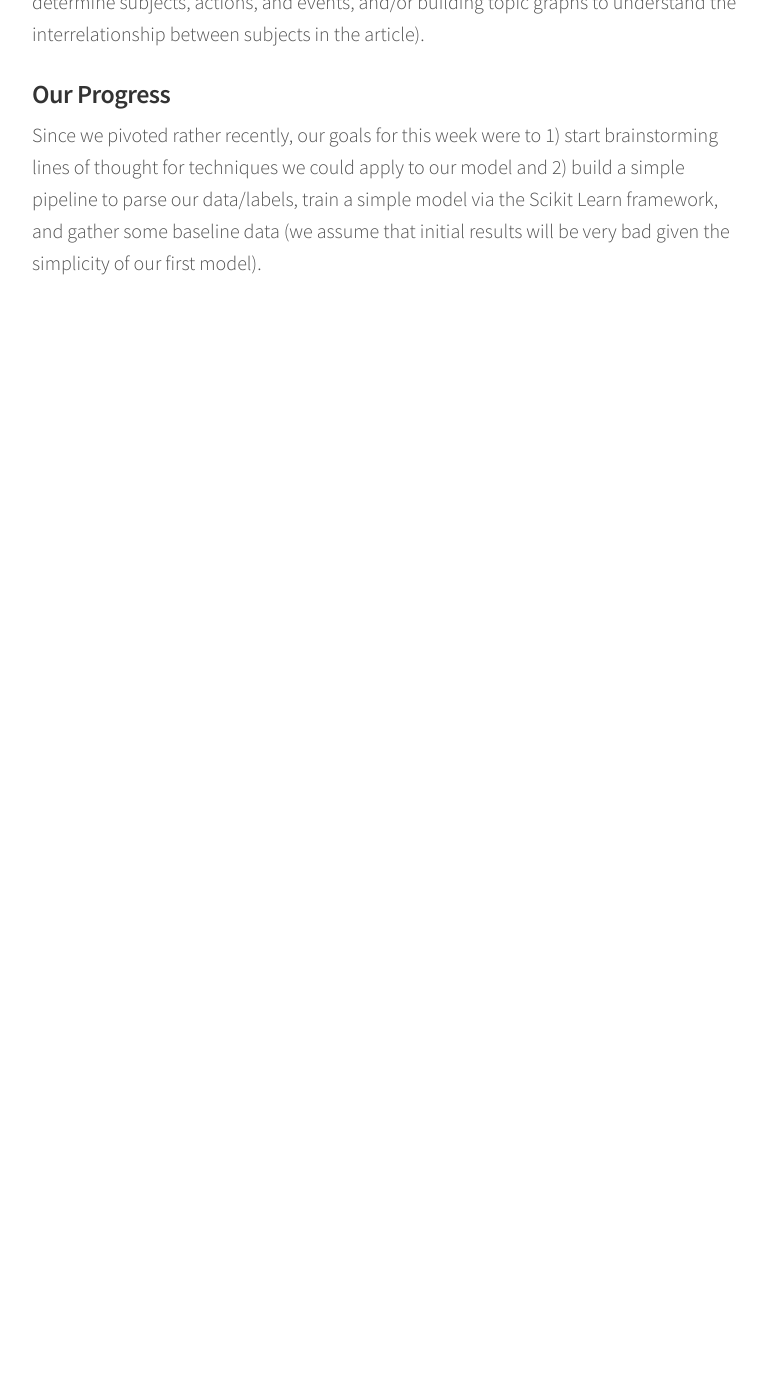
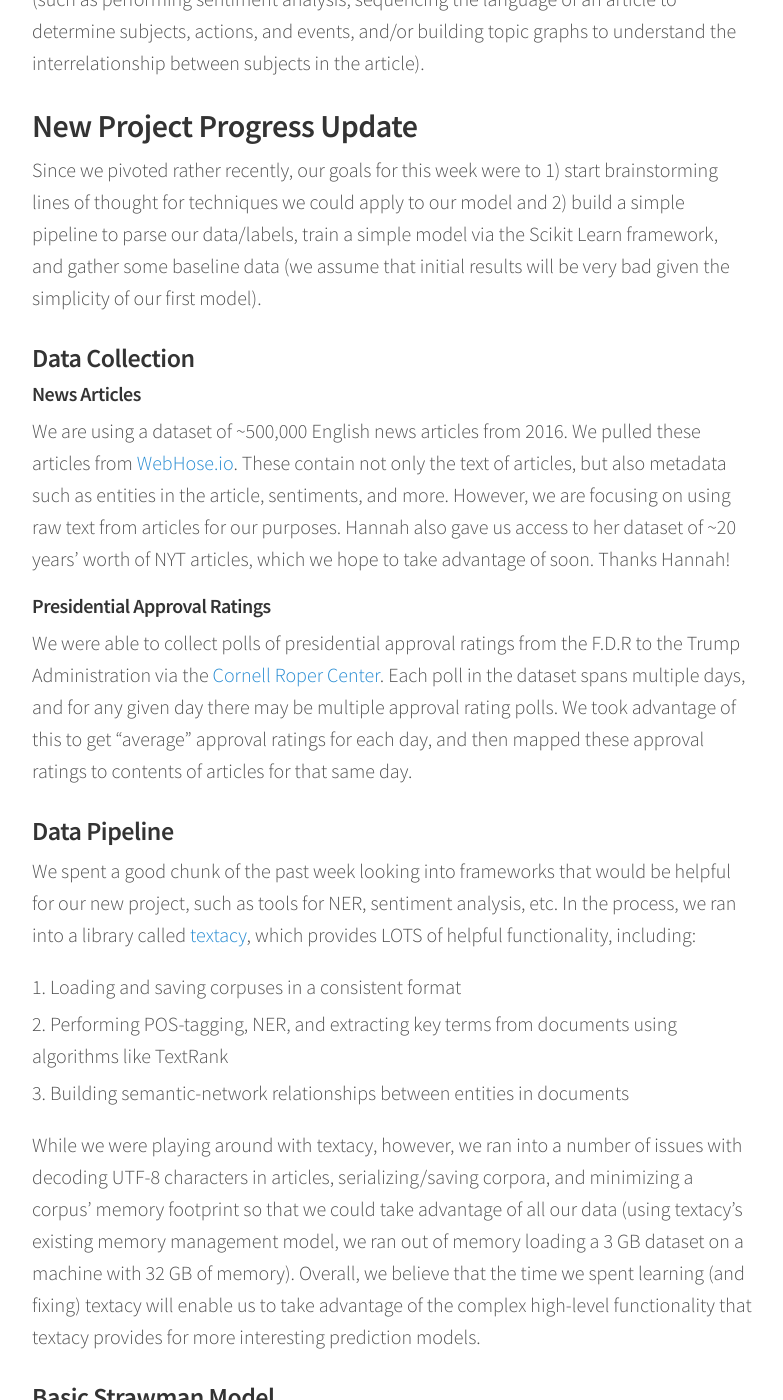
Before and after one commit to ASethi77/StateOfTheMedia, a Jekyll site: the page built from docs/_posts/2017-04-18-blog-post-four.markdown, in a window 1280 px wide and 1400 px high, scrolled down 948 px. Shown: the whole window, without its empty margins (248-1031 px from the left). Built offline with Jekyll 4.4.1, drawn with Linux system fonts in a browser that asks for light colours; before the commit the page ends 1347 px from its top, so only the background shows below that; some of the changed text lies outside the part shown.

Commit message:
Adding core of strawman report

```diff
--- a/docs/_posts/2017-04-18-blog-post-four.markdown
+++ b/docs/_posts/2017-04-18-blog-post-four.markdown
@@ -1,19 +1,45 @@
 ---
 layout: post
-title: "Blog Post 3 - Project Proposal"
+title: "Blog Post 4 - Strawman 1 Update"
 date: 2017-04-11
 description:
 image:        "http://placehold.it/400x200"
 ---
 
-### Strawman I
+# Strawman I
 
-### Project Pivot
+## Project Pivot
 
 Midway through the previous week we decide that our previous project had a very unclear progression. We initially planned on having an MVP that would focus on reducing HR Bill text using excerpting strategies, but upon further investigation into the literature it seemed to us that this was a rather trivial problem that had already been solved with other open source algorithms/libraries (just passing an HR Bill through smmry.com gave a very reasonable result). By contrast, our extensions from that included abstraction-based summarization and rephrasing, which fit into the other end of the spectrum as largely unsolved problems with little research traction so far. Given our experience and time constraints, we decided it would be better to abandon the project idea of summarizing HR Bills.
 
-### New Project
+## New Project
 Given that we have access to datasets of news articles (NYTimes and various other news organizations), we are instead deciding to explore the problem of training a model to predict presidential approval given current news articles. We are using presidential approval ratings from the past couple of decades as our labels (which have been sourced from various polling organizations by the Roper Center at Cornell University). We foresee that this is a more tractable problem with various different routes and approaches to try (such as performing sentiment analysis, sequencing the language of an article to determine subjects, actions, and events, and/or building topic graphs to understand the interrelationship between subjects in the article).
 
-### Our Progress
+## New Project Progress Update
 Since we pivoted rather recently, our goals for this week were to 1) start brainstorming lines of thought for techniques we could apply to our model and 2) build a simple pipeline to parse our data/labels, train a simple model via the Scikit Learn framework, and gather some baseline data (we assume that initial results will be very bad given the simplicity of our first model).
+
+### Data Collection
+
+#### News Articles
+We are using a dataset of ~500,000 English news articles from 2016. We pulled these articles from [WebHose.io](http://webhose.io/datasets). These contain not only the text of articles, but also metadata such as entities in the article, sentiments, and more. However, we are focusing on using raw text from articles for our purposes. Hannah also gave us access to her dataset of ~20 years' worth of NYT articles, which we hope to take advantage of soon. Thanks Hannah!
+
+#### Presidential Approval Ratings
+We were able to collect polls of presidential approval ratings from the F.D.R to the Trump Administration via the [Cornell Roper Center](https://presidential.roper.center/). Each poll in the dataset spans multiple days, and for any given day there may be multiple approval rating polls. We took advantage of this to get "average" approval ratings for each day, and then mapped these approval ratings to contents of articles for that same day.
+
+### Data Pipeline
+We spent a good chunk of the past week looking into frameworks that would be helpful for our new project, such as tools for NER, sentiment analysis, etc. In the process, we ran into a library called [textacy](http://textacy.readthedocs.io/en/latest/), which provides LOTS of helpful functionality, including:
+
+1. Loading and saving corpuses in a consistent format
+2. Performing POS-tagging, NER, and extracting key terms from documents using algorithms like TextRank
+3. Building semantic-network relationships between entities in documents
+
+While we were playing around with textacy, however, we ran into a number of issues with decoding UTF-8 characters in articles, serializing/saving corpora, and minimizing a corpus' memory footprint so that we could take advantage of all our data (using textacy's existing memory management model, we ran out of memory loading a 3 GB dataset on a machine with 32 GB of memory). Overall, we believe that the time we spent learning (and fixing) textacy will enable us to take advantage of the complex high-level functionality that textacy provides for more interesting prediction models.
+
+### Basic Strawman Model
+A trivial model for attempting to predict presidential approval ratings based on articles is to use a bag-of-words for a days' worth of articles as features for a regression model, coupled with the presidential approval/disapproval ratings as percentages as output labels for each day. We implemented this using scikit-learn's DecisionTreeRegressor to test this out.
+
+As expected, this model shows no significant correlations between word frequencies for a days' worth of articles and the president's approval rating for that given day. We tried tuning the max-depth of our decision tree regression model as well, but (unsurprisingly) found that this did not significantly improve our results. Our model also tended to overfit our training examples extremely quickly due to the sparsity of our inputs (> 1000 unique words for the set of articles within a given day).
+
+### Moving Forward: Better Models
+
+As a result of the work necessary to set up our data pipeline, we're now able to utilize textacy's semantic graph features in the way we originally wanted to.
```
